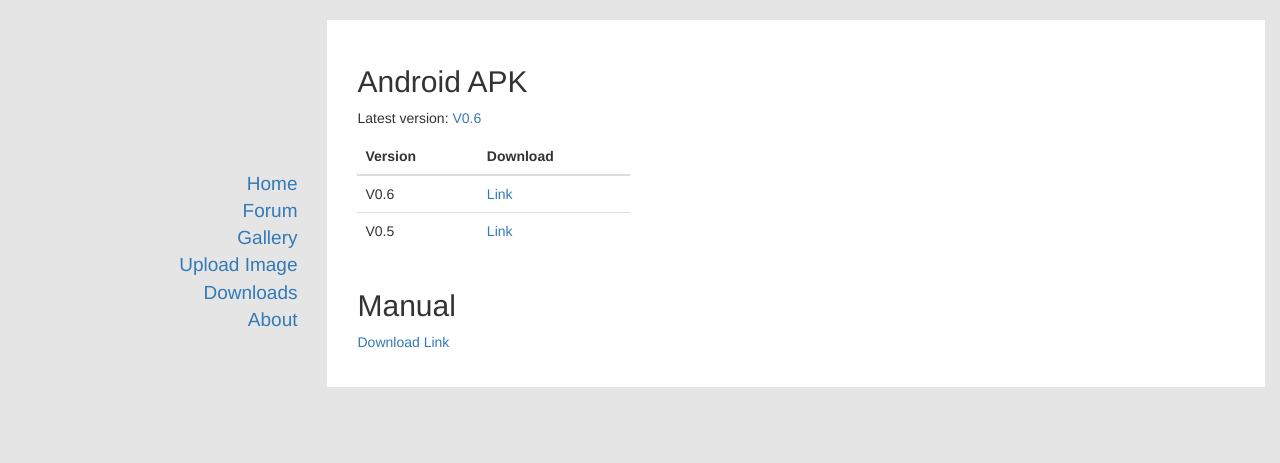
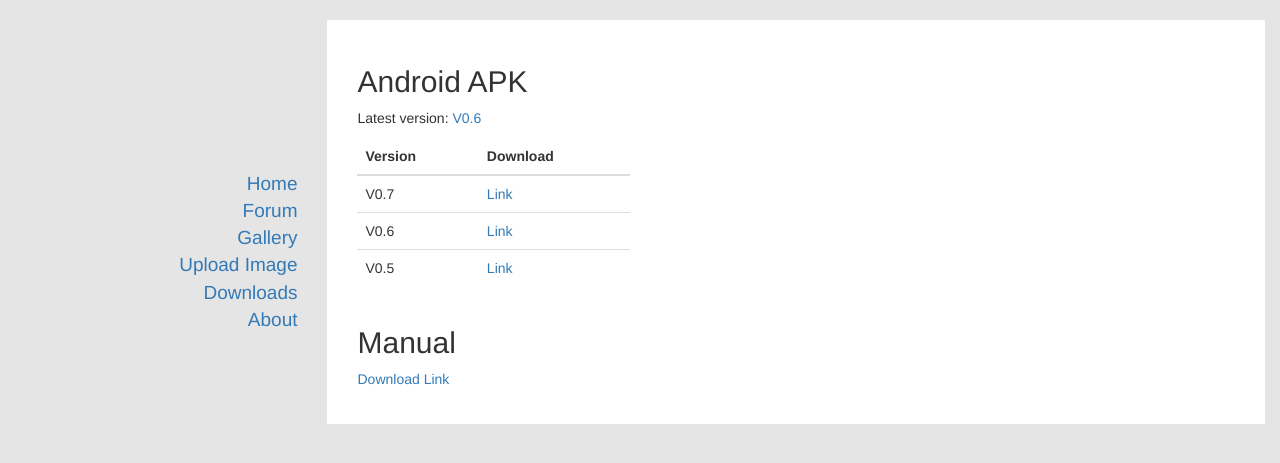
Before and after one commit to jztd/AIRPACT-Fire-Website, a Django app: page /downloads/ in a window 1280 px wide. Shown: the part 107-570 px from the top of the page. Run offline with Django 3.2, Linux system fonts and the light colour scheme; parts of the project's set-up code (start-up, migrations or seed data) failed here and were passed over; some libraries are stand-ins or nearby versions.

Commit message:
added new app to downloads

```diff
--- a/templates/downloads.html
+++ b/templates/downloads.html
@@ -2,7 +2,7 @@
 {% block content %}
 {% load static from staticfiles %}
 <h2 class="col-md-12 col-lg-12"> Android APK</h2>
-	<p class="col-lg-12"> Latest version: <a href="/static/apk/airpact-v.6.apk"> V0.6 </a> </p>
+	<p class="col-lg-12"> Latest version: <a href="{% static '/static/apk/airpact-v.7.apk' %}"> V0.6 </a> </p>
 	<div class="col-lg-4">
 		<table class="table">
 			<thead>
@@ -10,8 +10,13 @@
 				<th> Download </th>
 			</thead>
 			<tr>
+				<td> V0.7</td>
+				<td> <a href="{% static '/static/apk/airpact-v.7.apk' %}"> Link </a> </td>
+			</tr>
+			<tr>
 				<td> V0.6</td>
 				<td> <a href="{% static '/static/apk/airpact-v.6.apk' %}"> Link </a> </td>
+			</tr>
 			<tr>
 			 	<td> V0.5 </td>
 			 	<td> <a href="{% static '/static/apk/airpact-v.5.apk' %}"> Link </a> </td>
```
